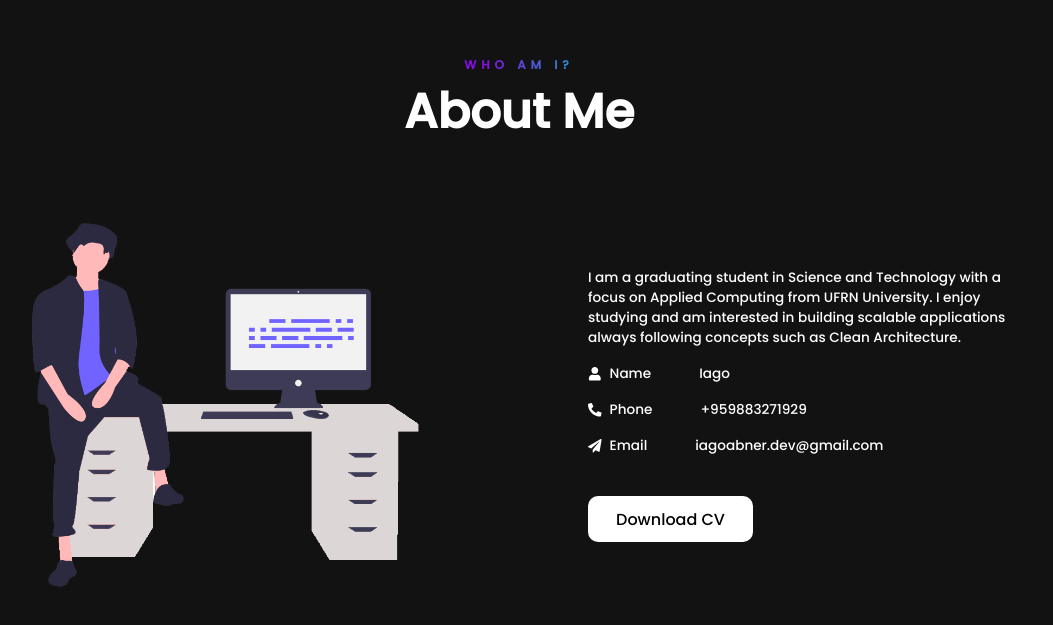
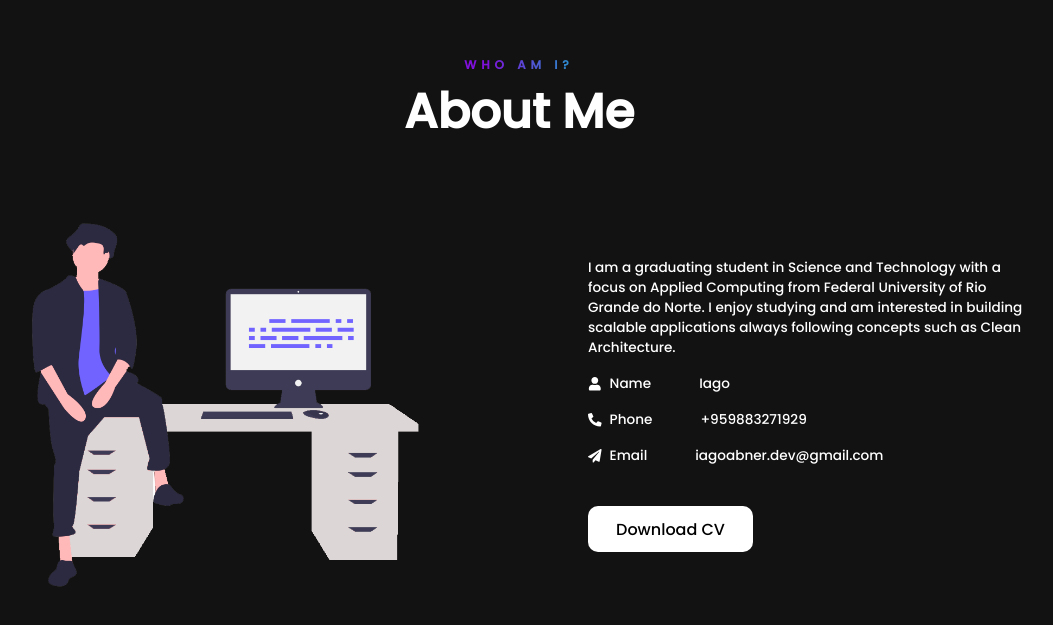
Before and after one commit to iago-abner/iagoabner-page, a Next.js app: page / in a window 1280 px wide. Shown: the part 861-1486 px from the top of the page, without its empty margins (121-1174 px from the left). Built offline with nearby package versions, Linux system fonts and the light colour scheme.

Commit message:
styles: change resume

```diff
--- a/src/components/About/About.tsx
+++ b/src/components/About/About.tsx
@@ -6,9 +6,9 @@ import portfolio from "../../assets/images/undrawproud.png";
 import { bios } from "../../utils/data";
 import "./About.scss";
 
-const About = () => {
+export default function About() {
   return (
-    <div className="container " id="about">
+    <div className="container" id="about">
       <motion.div
         initial={{ opacity: 0 }}
         whileInView={{ y: [-50, 0], opacity: 1 }}
@@ -36,9 +36,9 @@ const About = () => {
         >
           <p>
             I am a graduating student in Science and Technology with a focus on
-            Applied Computing from UFRN University. I enjoy studying and am
-            interested in building scalable applications always following
-            concepts such as Clean Architecture.
+            Applied Computing from Federal University of Rio Grande do Norte. I
+            enjoy studying and am interested in building scalable applications
+            always following concepts such as Clean Architecture.
           </p>
           {bios.map((bio) => {
             return (
@@ -53,7 +53,6 @@ const About = () => {
           })}
           <motion.a
             href="#"
-            download=""
             whileHover={{ scale: 1.1 }}
             transition={{ duration: 0.3 }}
             className="download_cv"
@@ -64,6 +63,4 @@ const About = () => {
       </div>
     </div>
   );
-};
-
-export default About;
+}
```
